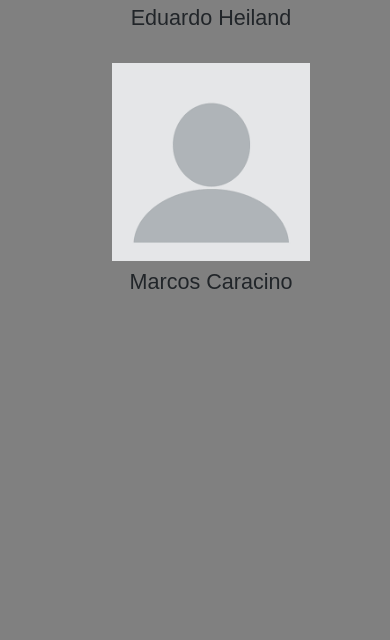
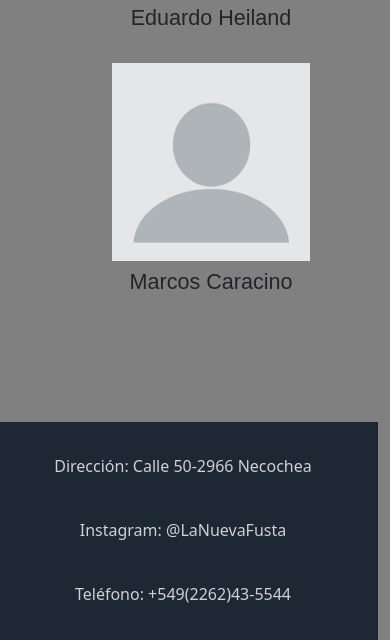
Before and after one commit to KevinHeiland/nuevo-repositorio-LNF, a plain HTML site: page index.html in a window 390 px wide. Shown: the part 914-1554 px from the top of the page. Before the commit the page ends 1336 px from the top, so only its background shows below. Drawn offline with nearby package versions, Linux system fonts and the light colour scheme.

Commit message:
agrego el footer y le doy sus estilos para que sean responsive

```diff
--- a/index.html
+++ b/index.html
@@ -97,6 +97,17 @@
 
 
 
+    <!--footer-->
+    <footer class="footer-grid-container row" id="footer">
+        <div class="footer-grid  mb-4">
+            <a href="https://goo.gl/maps/GFexwPzgUWaese9X8">Dirección: Calle 50-2966 Necochea</a><br>
+            <a href="https://www.instagram.com/lanuevafusta/">Instagram: @LaNuevaFusta</a><br>
+            <a href="tel:+54902262435544">Teléfono: +549(2262)43-5544</a>
+        </div>
+        <a href="index.html"><img class=" mb-4 img-fluid" src="Imagenes/logo la nueva fustas.PNG" alt="logo img"></a>
+    </footer>
+    <!--end footer-->
+
     <script src="https://cdn.jsdelivr.net/npm/bootstrap@5.3.2/dist/js/bootstrap.bundle.min.js" integrity="sha384-C6RzsynM9kWDrMNeT87bh95OGNyZPhcTNXj1NW7RuBCsyN/o0jlpcV8Qyq46cDfL" crossorigin="anonymous"></script>
 
 </body>
--- a/style/style.css
+++ b/style/style.css
@@ -64,3 +64,34 @@ header img {
     list-style: none;
     font-family: Arial, Helvetica, sans-serif;
 }
+
+
+/* Estilos para el contenedor del footer */
+.footer-grid-container {
+    display: block;
+    bottom: 0;
+    left: 0;
+    width: 100%;
+    background-color: var(--fondo-logo);
+    color: var(--palabras-claras);
+    padding: 2rem;
+    display: flex;
+    flex-direction: column;
+    align-items: center;
+    text-align: center;
+}
+
+/* Estilos para los enlaces en el footer */
+.footer-grid a {
+    display: block;
+    margin-bottom: 1rem; /* Espacio entre los enlaces */
+    text-decoration: none;
+    color: var(--palabras-claras);
+}
+
+/* Estilos para la imagen en el footer */
+.footer-grid img {
+    max-width: 100%; /* Asegura que la imagen no se desborde del contenedor */
+    height: auto; /* Mantiene la relación de aspecto original de la imagen */
+    margin-bottom: 1rem; /* Espacio entre la imagen y los enlaces */
+}
```
Also changed, not shown: pages/Productos.html (+13 -0 lines), pages/Trabajos.html (+12 -0 lines).
